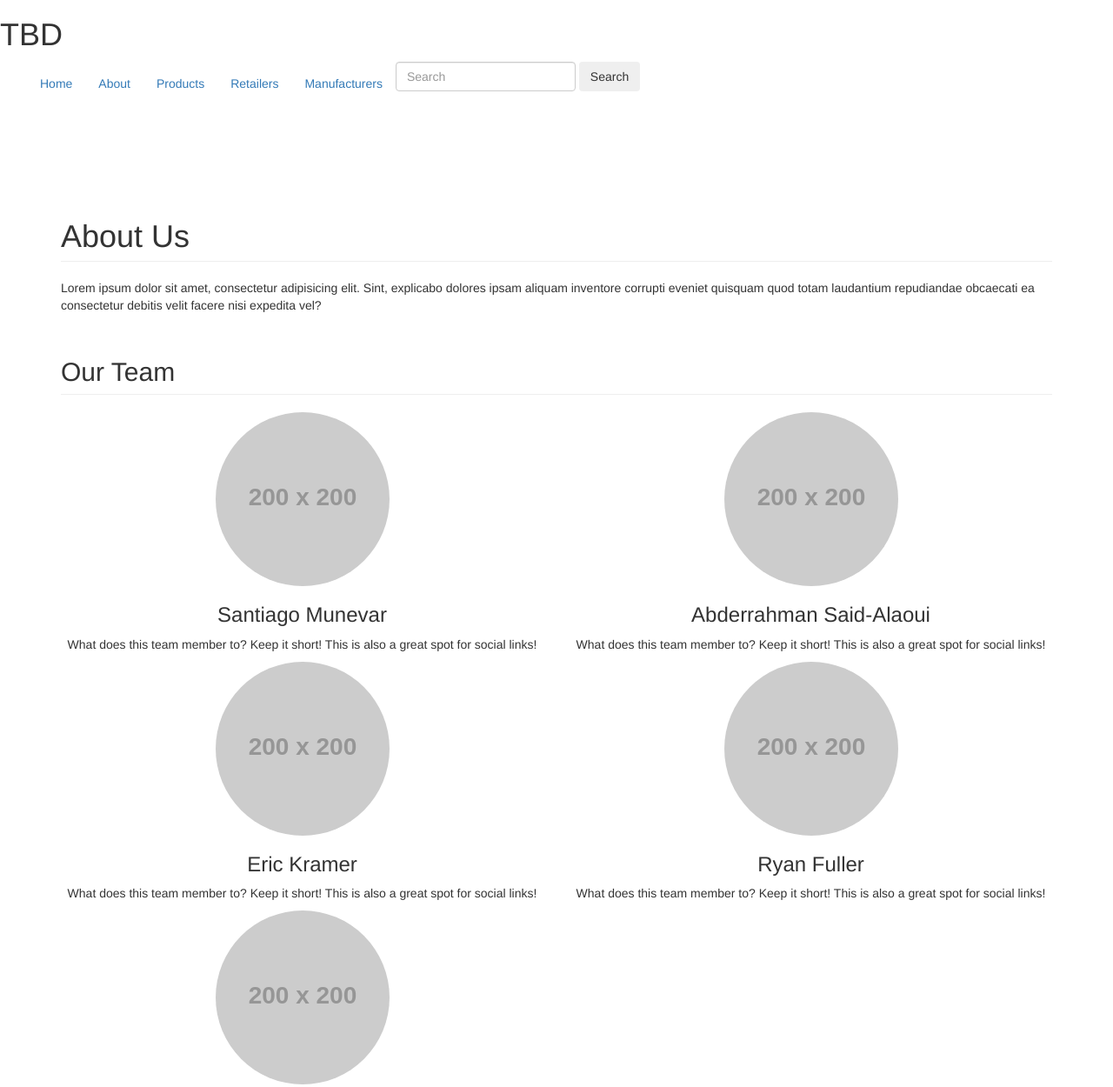
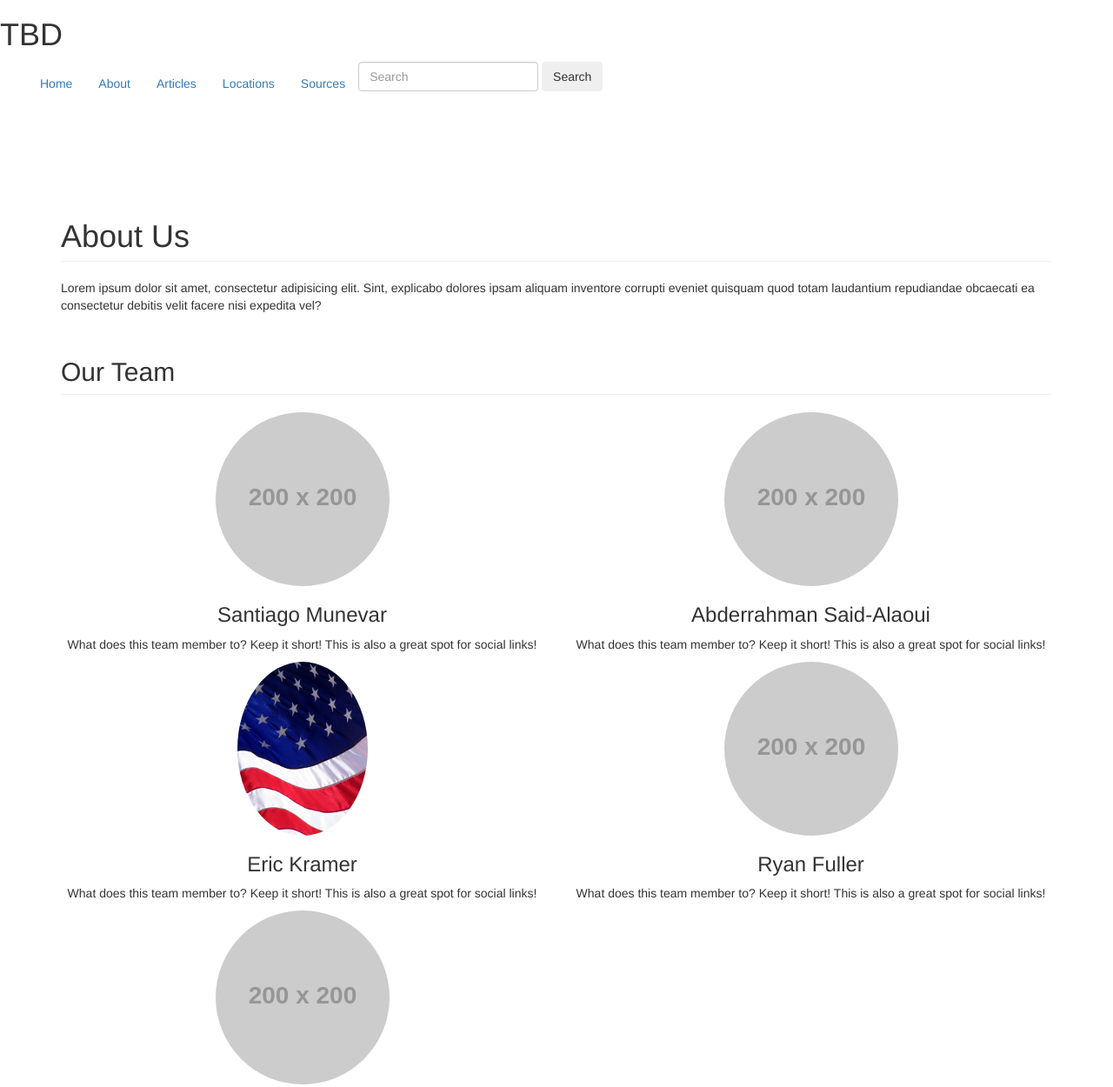
Before and after one commit to swilery/cs373-idb, a plain HTML site: page app/static/templates/about.html in a window 1280 px wide. Shown: the top 1250 px of the page at 87% size. Drawn offline with nearby package versions, Linux system fonts and the light colour scheme; files that its build step writes are made by us from their sources; placeholder pictures from the web are drawn by us.

Commit message:
Changed static pillar pages for news

```diff
--- a/app/static/templates/about.html
+++ b/app/static/templates/about.html
@@ -33,13 +33,13 @@
           <a class="nav-link" href="about.html">About <span class="sr-only">(current)</span></a>
         </li>
         <li class="nav-item">
-          <a class="nav-link" href="products.html">Products</a>
+          <a class="nav-link" href="articles.html">Articles</a>
         </li>
         <li class="nav-item">
-          <a class="nav-link" href="retailers.html">Retailers</a>
+          <a class="nav-link" href="locations.html">Locations</a>
         </li>
         <li class="nav-item">
-          <a class="nav-link" href="manufacturers.html">Manufacturers</a>
+          <a class="nav-link" href="sources.html">Sources</a>
         </li>
       </ul>
       <form class="form-inline pull-xs-right">
@@ -75,7 +75,7 @@
                 <p>What does this team member to? Keep it short! This is also a great spot for social links!</p>
             </div>
             <div class="col-lg-6 text-center">
-                <img class="img-circle img-responsive img-center" src="http://placehold.it/200x200" alt="">
+                <img class="img-circle img-responsive img-center" src="../img/flag200x200.jpg" alt="">
                 <h3>Eric Kramer</h3>
                 <p>What does this team member to? Keep it short! This is also a great spot for social links!</p>
             </div>
```
Also changed, not shown: app/index.html (+3 -3 lines), app/static/templates/articles.html (renamed from app/static/templates/retailers.html, +3 -3 lines), app/static/templates/locations.html (renamed from app/static/templates/manufacturers.html, +3 -3 lines), app/static/templates/sources.html (renamed from app/static/templates/products.html, +3 -3 lines), app/static/img/flag200x200.jpg (added).
